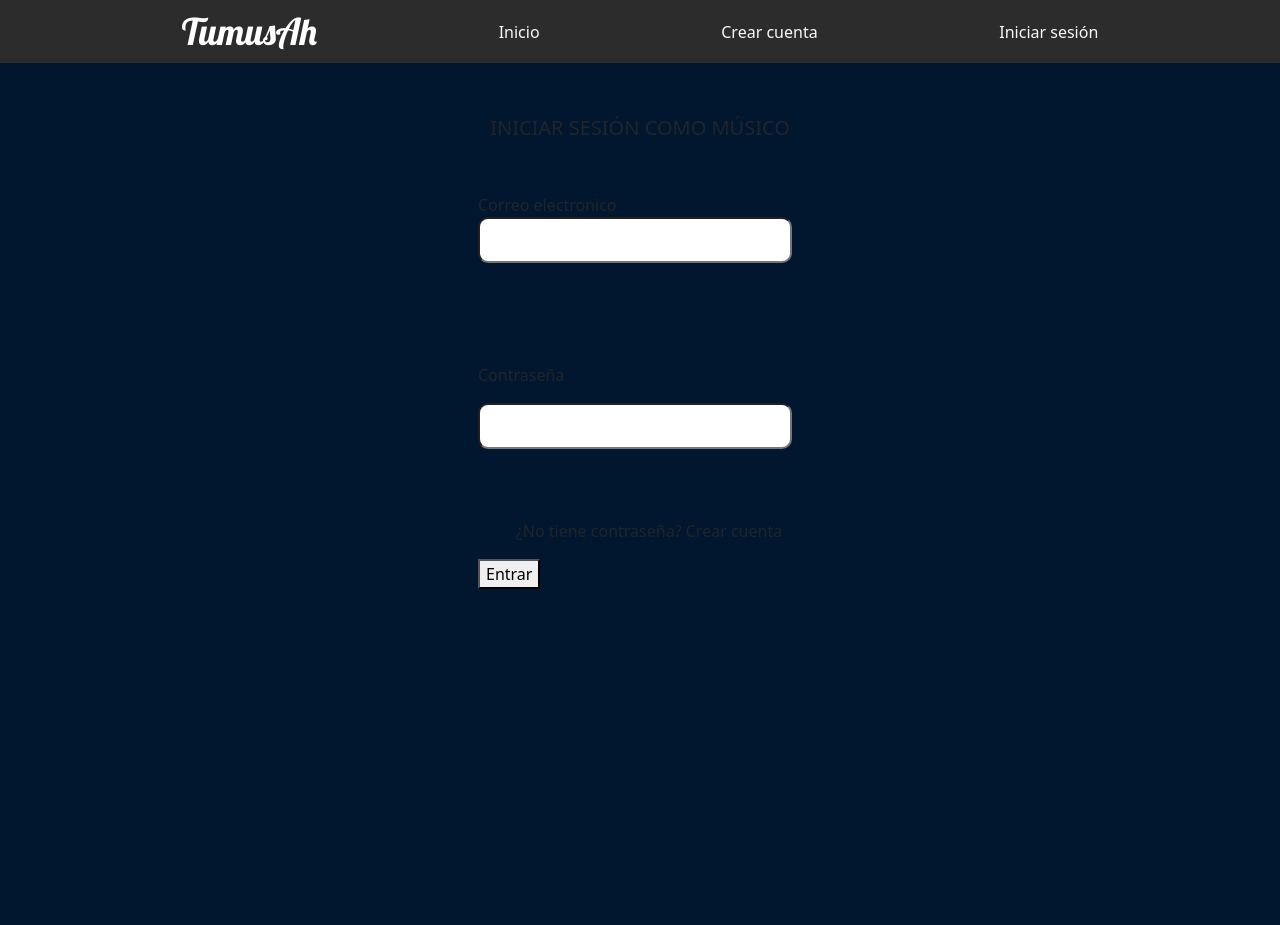
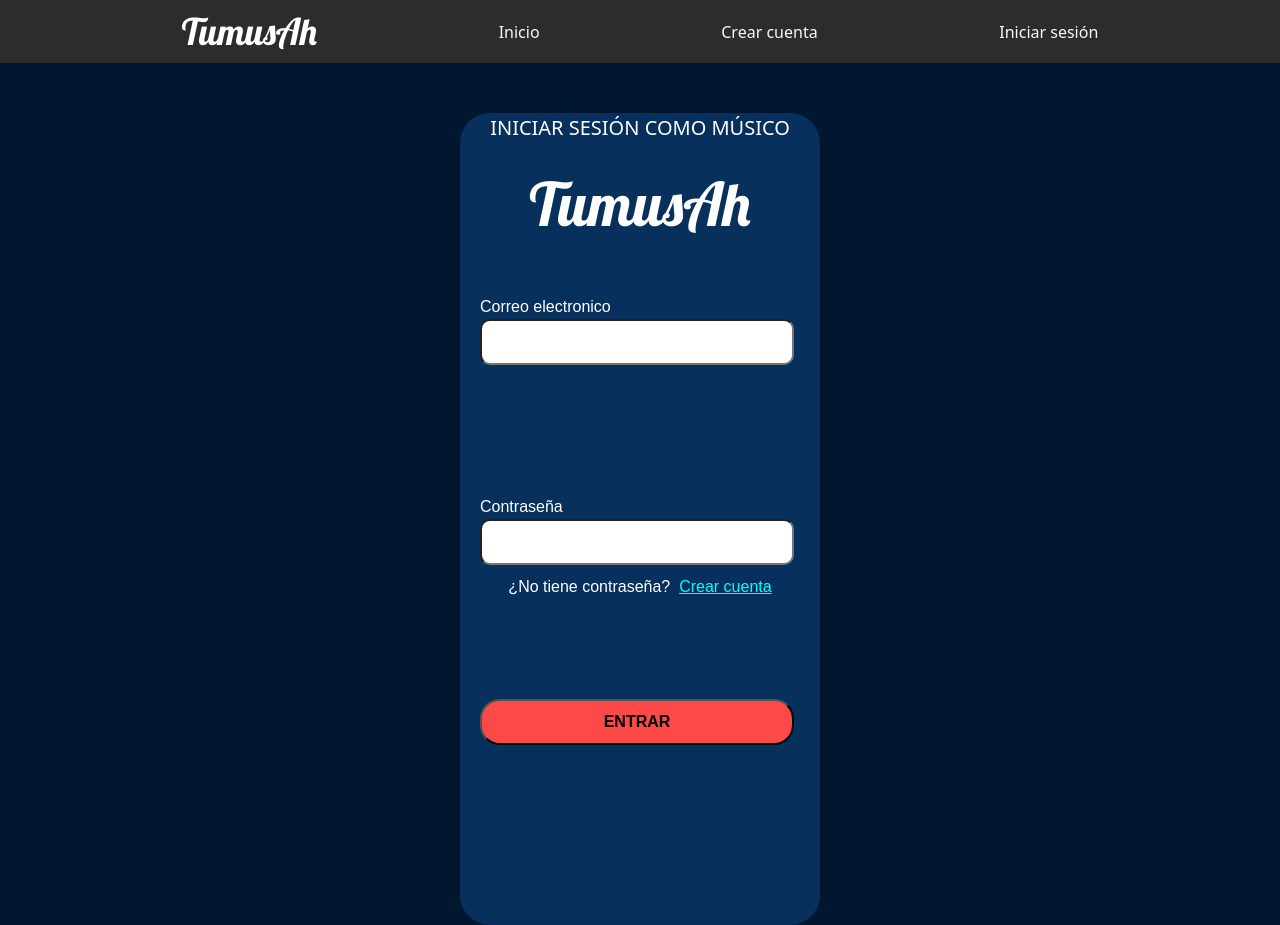
Before and after one commit to Kodemia-MusicApp/MusicApp-FrontEnd, a React (Create React App) app: page /login/musican in a window 1280 px wide. Built offline with nearby package versions, Linux system fonts and the light colour scheme; no server answers; a web font is replaced by a local one.

Commit message:
Añadiendo estilos

```diff
--- a/src/Pages/CreateAccount/CreateAccount.scss
+++ b/src/Pages/CreateAccount/CreateAccount.scss
@@ -50,6 +50,10 @@
     border: 2px solid #fd4948 60%;
 
 }
+
+.usuarios{
+    background-color: $cards-color;
+}
 ///TEXTOS///
 .CreateAccount-Title {
     font-size: 20px;
--- a/src/Pages/InicioSesion/InicioSesion.jsx
+++ b/src/Pages/InicioSesion/InicioSesion.jsx
@@ -9,9 +9,9 @@ export const InicioSesion = () => {
             <Navbar />
             <div className="InicioSesion">
                 <div className="InicioSesion-Container">
-                    <p className="InicioSesion-Title">INICIAR SESIÓN</p>
+                    <p className="CreateAccount-Title">INICIAR SESIÓN</p>
                     <p className="Bienvenida">Bienvenido a</p>
-                    <p className="NombreApp">tu musico ahora</p>
+                    <p className="NombreApp1">TumusAh</p>
                     <div className="BotonesInicio">
                         <Link to="/login/client">
                             <button className="BotonInicio">SOY CLIENTE</button>
--- a/src/Pages/InicioSesion/InicioSesion.scss
+++ b/src/Pages/InicioSesion/InicioSesion.scss
@@ -1,3 +1,9 @@
+//////****CSSS
+@import '../../scss/variables.scss';
+
+
+
+////CONTAINERS
 .InicioSesion {
     display: flex;
     justify-content: center;
@@ -7,6 +13,8 @@
     width: 360px;
     height: 100vh;
     margin-top: 50px;
+    border-radius: 30px;
+    background-color: $cards-color
 }
 
 .InicioSesion-Content {
@@ -28,6 +36,14 @@
     border-radius: 20px;
     margin-left: auto;
     margin-right: auto;
+    background-color: $happy-color;
+    color:white;
+    font-size:20px;
+    margin-left: 20px;
+    font-weight: 600;
+    font-family: Oswald, sans-serif;
+    text-decoration: none;
+
 }
 
 ///////TEXTOS////
--- a/src/Pages/Login/Login.jsx
+++ b/src/Pages/Login/Login.jsx
@@ -4,7 +4,7 @@ import { AppContext } from '../../Context/AppContext'
 import { useNavigate } from 'react-router-dom'
 import { Navbar } from '../../Components/Navbar/Navbar'
 import axios from 'axios'
-
+import { Link } from 'react-router-dom'
 export const Login = () => {
     const [user, setUser] = React.useState({
         email: '',
@@ -39,10 +39,12 @@ export const Login = () => {
             <Navbar />
             <div className="Login">
                 <div className="Login-Container">
-                    <p className="Login-Title">INICIAR SESIÓN COMO CLIENTE</p>
+
 
                     <form className="Login-Form">
-                        <label>Correo electronico</label>
+
+                    <p className="NombreApp1">TumusAh</p>
+                        <label className='labelloginmail'>Correo electronico</label>
                         <input
                             type="text"
                             onChange={({ target }) => {
@@ -54,7 +56,7 @@ export const Login = () => {
                             className="input-mail"
                         />
 
-                        <p>Contraseña</p>
+                        <label  className='labelloginmail'>Contraseña</label>
                         <input
                             type="password"
                             onChange={({ target }) => {
@@ -67,9 +69,11 @@ export const Login = () => {
                         />
 
                         <p className="Login-footer">
-                            ¿No tiene contraseña? Crear cuenta
+                            ¿No tiene contraseña?  &nbsp;
+
+                            <Link to ="/crearcuenta" className='linktocreateaccount'> Crear cuenta</Link>
                         </p>
-                        <button onClick={handleUser}>Entrar</button>
+                        <button onClick={handleUser} className="BotonGeneral">ENTRAR</button>
                     </form>
                 </div>
             </div>
--- a/src/Pages/Login/Login.scss
+++ b/src/Pages/Login/Login.scss
@@ -1,3 +1,7 @@
+
+//////****CSSS
+@import '../../scss/variables.scss';
+
 .Login {
   //background-color: blue;
   display: flex;
@@ -5,14 +9,17 @@
 }
 
 .Login-Container {
-  //background-color: white;
+  background-color: blue;
   width: 360px;
   height: 812px;
   margin-top: 50px;
+border-radius: 30px;
+display: flex;
+justify-content: center;
 }
 
 .Login-Content {
-  //background-color: red;
+
   display: flex;
   justify-content: center;
 }
@@ -29,19 +36,43 @@
   border-radius: 10px;
   align-items: center;
   margin-bottom: 100px;
+  margin-left: 20px;
 }
 
 .input-password {
   width: 314px;
   height: 46px;
   border-radius: 10px;
+  margin-left: 20px;
 }
 
 .Login-Form {
-  margin-top: 50px;
-  margin-left: 18px;
+  border-radius: 30px;
+  background-color: $cards-color;
 }
 .Login-footer {
   margin-top: 70px;
   text-align: center;
 }
+///////TEXTS
+///
+.labelloginmail{
+  margin-left: 20px;
+  font-weight: 500;
+  color:white;
+  font-family: Oswald, sans-serif;
+margin-top: 30px;
+}
+
+.Login-footer{
+
+  font-weight: 500;
+  color:white;
+  font-family: Oswald, sans-serif;
+margin-top: 10px;
+margin-bottom: 80px;
+}
+
+.linktocreateaccount{
+  color: aqua;
+}
--- a/src/Pages/LoginMusician/LoginMusician.jsx
+++ b/src/Pages/LoginMusician/LoginMusician.jsx
@@ -4,6 +4,7 @@ import { AppContext } from '../../Context/AppContext'
 import { useNavigate } from 'react-router-dom'
 import { Navbar } from '../../Components/Navbar/Navbar'
 import axios from 'axios'
+import { Link } from 'react-router-dom'
 
 export const LoginMusician = () => {
     const [user, setUser] = React.useState(null)
@@ -34,12 +35,13 @@ export const LoginMusician = () => {
             <Navbar />
             <div className="LoginMusician">
                 <div className="LoginMusician-Container">
-                    <p className="LoginMusician-Title">
+                    <p className="Login-Title">
                         INICIAR SESIÓN COMO MÚSICO
                     </p>
 
                     <form className="LoginMusician-Form">
-                        <label>Correo electronico</label>
+                    <p className="NombreApp1">TumusAh</p>
+                        <label className='labelloginmusician'>Correo electronico</label>
                         <input
                             type="text"
                             className="input-mail"
@@ -48,7 +50,7 @@ export const LoginMusician = () => {
                             }}
                         />
 
-                        <p>Contraseña</p>
+                        <label className='labelloginmusician'>Contraseña</label>
                         <input
                             type="password"
                             className="input-password"
@@ -57,10 +59,11 @@ export const LoginMusician = () => {
                             }}
                         />
 
-                        <p className="LoginMusician-footer">
-                            ¿No tiene contraseña? Crear cuenta
+                        <p className="Login-footer">
+                            ¿No tiene contraseña? &nbsp;
+                            <Link to ="/crearcuenta" className='linktocreateaccount'>Crear cuenta</Link>
                         </p>
-                        <button onClick={handleUser}>Entrar</button>
+                        <button onClick={handleUser} className="BotonGeneral">ENTRAR</button>
                     </form>
                 </div>
             </div>
--- a/src/Pages/LoginMusician/LoginMusician.scss
+++ b/src/Pages/LoginMusician/LoginMusician.scss
@@ -1,18 +1,24 @@
+//////****CSSS
+@import '../../scss/variables.scss';
+
+
+
 .LoginMusician {
-    //background-color: blue;
+
     display: flex;
     justify-content: center;
 }
 
 .LoginMusician-Container {
-    //background-color: white;
+    background-color: $cards-color;
     width: 360px;
     height: 812px;
     margin-top: 50px;
+    border-radius: 30px;
 }
 
 .LoginMusician-Content {
-    //background-color: red;
+
     display: flex;
     justify-content: center;
 }
@@ -38,10 +44,20 @@
 }
 
 .LoginMusician-Form {
-    margin-top: 50px;
-    margin-left: 18px;
+    background-color: $cards-color;
 }
 .LoginMusician-footer {
-    margin-top: 70px;
+    margin-top: 10px;
     text-align: center;
 }
+
+
+////////7TEXTS
+///
+.labelloginmusician{
+    margin-left: 20px;
+    font-weight: 500;
+    color:white;
+    font-family: Oswald, sans-serif;
+  margin-top: 30px;
+  }
```
